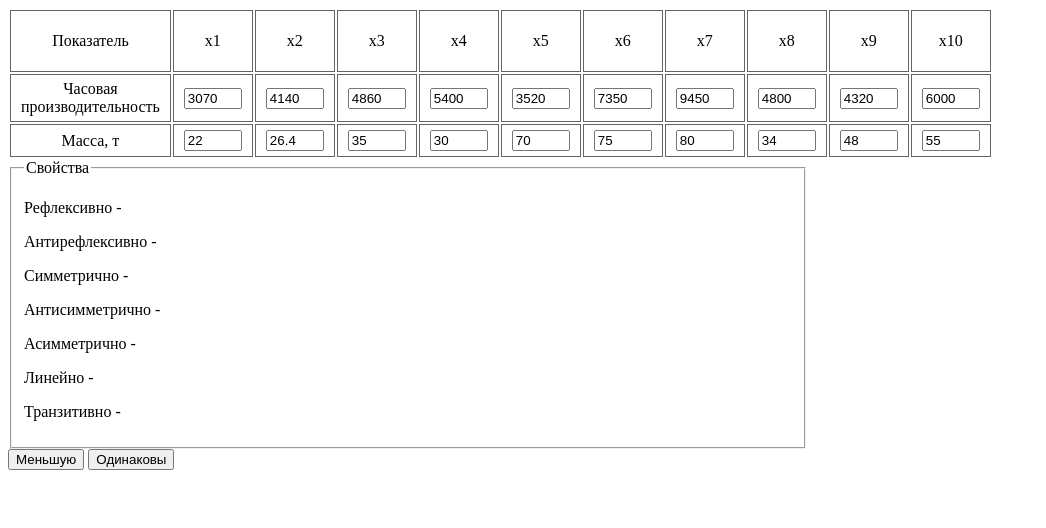
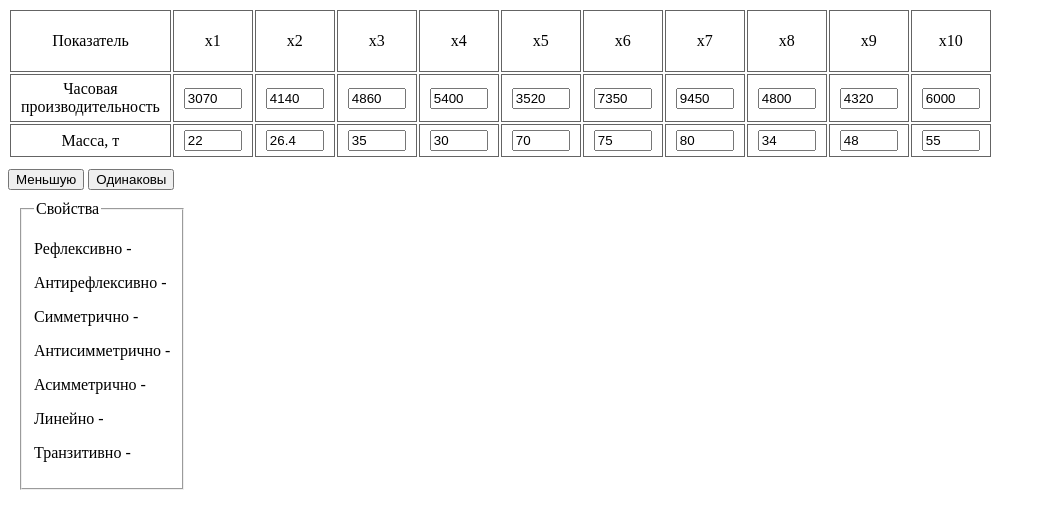
Before and after one commit to del1ght/Fuzzy-lab2, a plain HTML site: page index.html in a window 1280 px wide. Shown: the whole page, without its empty margins (0-1046 px from the left). Drawn offline with Linux system fonts and the light colour scheme.

Commit message:
markup fixes

```diff
--- a/index.html
+++ b/index.html
@@ -1,5 +1,6 @@
 <!DOCTYPE html>
 <html lang="en">
+
 <head>
     <meta charset="UTF-8">
     <meta http-equiv="X-UA-Compatible" content="IE=edge">
@@ -7,8 +8,9 @@
     <title>Lab2</title>
     <link rel="stylesheet" href="style.css">
 </head>
+
 <body>
-    <div class="check">
+    <div class="main">
         <div class="table">
             <table>
                 <tr>
@@ -72,7 +74,17 @@
                 </tr>
             </table>
         </div>
-    <div class="svoistva">
+
+
+
+        <div class="buttons">
+            <button onclick="firstTable()">Меньшую</button>
+            <button onclick="secondTable()">Одинаковы</button>
+        </div>
+
+        <div class="bottom-part">
+            <div class="table" id='cont'></div>
+            <div class="properties">
                 <fieldset>
                     <legend>Свойства</legend>
                     <p>Рефлексивно - <span id="prop1"></span></p>
@@ -84,13 +96,9 @@
                     <p>Транзитивно - <span id="prop7"></span></p>
                 </fieldset>
             </div>
-    <div class="buttons">
-    <button onclick="firstTable()">Меньшую</button>
-    <button onclick="secondTable()">Одинаковы</button>
-</div>
         </div>
 
-    <div class="table" id='cont'></div>
         <script src="script.js"></script>
 </body>
+
 </html>
--- a/style.css
+++ b/style.css
@@ -1,8 +1,6 @@
 .table {
-    display: flex;
     text-align: center;
     position: relative;
-    width: 800px;
 }
 
 .table td,
@@ -15,6 +13,16 @@ th {
     width: 50px;
 }
 
-.check{
-    display: inline-block;
+.buttons {
+    padding-top: 10px
 }
+
+.bottom-part {
+    padding-top: 10px;
+    display: flex;
+}
+
+.properties {
+    padding-left: 10px;
+    text-align: left;
+}
```
Lines whose indentation alone changed are shown as unchanged.
